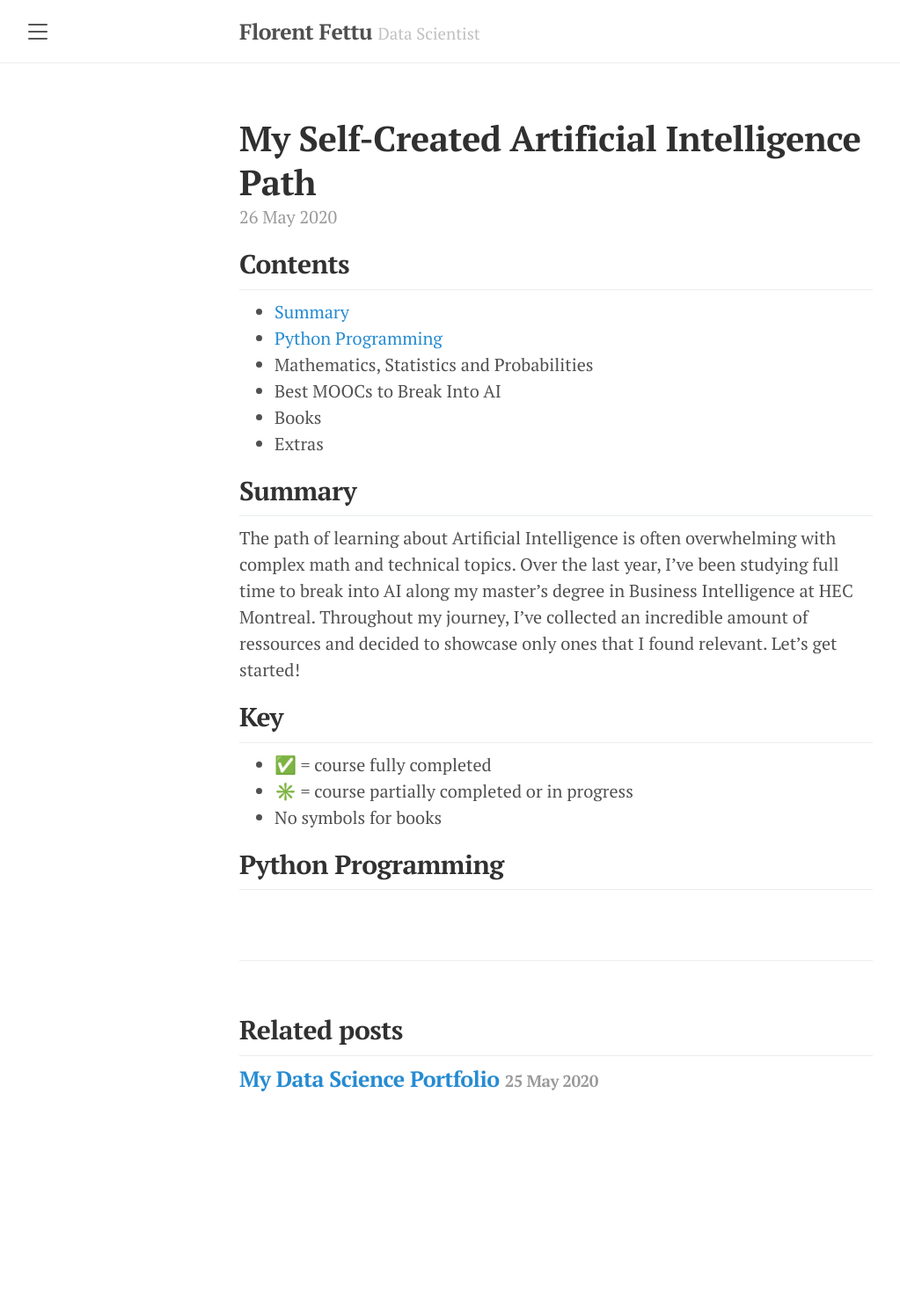
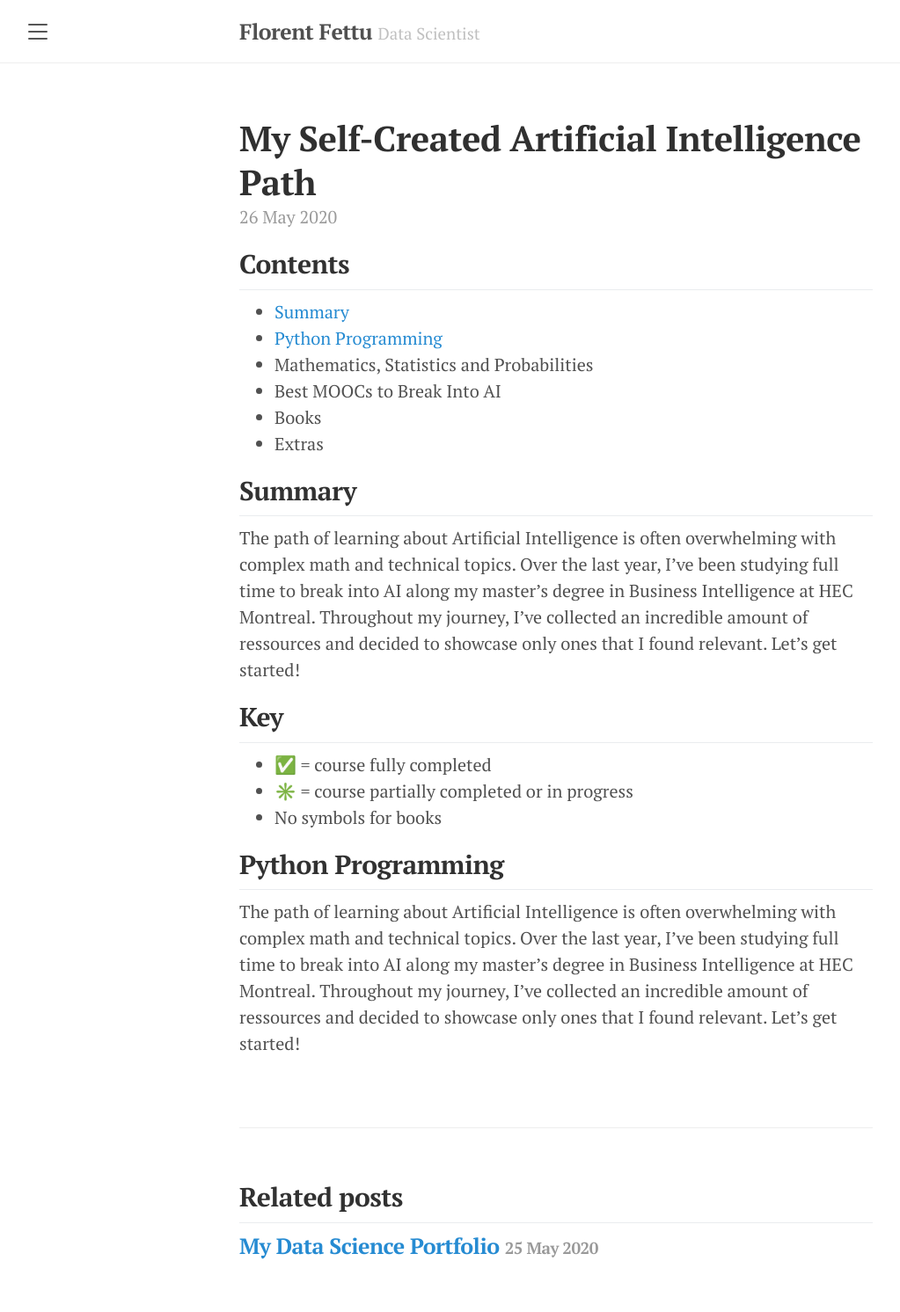
Before and after one commit to florentfettu/florentfettu.github.io, a Jekyll site: the page built from _posts/2020-05-26-my-self-created-artificial-intelligence-path.md, in a window 1280 px wide. Shown: the whole page at 88% size, without its empty margins (8-1031 px from the left). Built offline with Jekyll 4.4.1, drawn with Linux system fonts in a browser that asks for light colours; nearby versions of some CDN libraries; before the commit the page ends 1302 px from its top, so only the background shows below that.

Commit message:
Update 2020-05-26-my-self-created-artificial-intelligence-path.md

```diff
--- a/_posts/2020-05-26-my-self-created-artificial-intelligence-path.md
+++ b/_posts/2020-05-26-my-self-created-artificial-intelligence-path.md
@@ -22,3 +22,5 @@ The path of learning about Artificial Intelligence is often overwhelming with co
 * No symbols for books
 
 ## Python Programming
+
+The path of learning about Artificial Intelligence is often overwhelming with complex math and technical topics. Over the last year, I’ve been studying full time to break into AI along my master’s degree in Business Intelligence at HEC Montreal. Throughout my journey, I’ve collected an incredible amount of ressources and decided to showcase only ones that I found relevant. Let’s get started!
```
